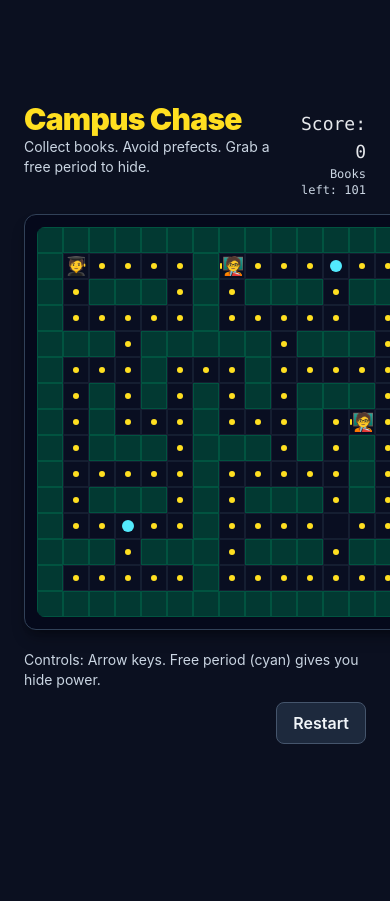
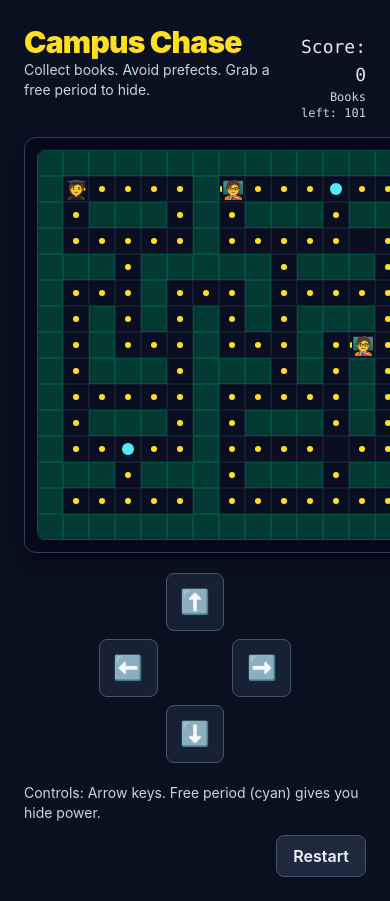
Before and after one commit to htmcharles/campus-chase, a Vue app: page / in a window 390 px wide. Shown: the top 901 px of the page. Before the commit the page ends 844 px from the top, so only its background shows below. Built offline with nearby package versions, Linux system fonts and the light colour scheme; the HTML template or start-up script is replaced by a standard one.

Commit message:
feat(mobile): add on-screen d-pad controls

```diff
--- a/src/App.vue
+++ b/src/App.vue
@@ -23,7 +23,7 @@
       </div>
 
       <div
-        class="mx-auto w-fit bg-slate-950/60 border border-slate-700 rounded-xl p-3 shadow-lg shadow-black/30"
+          class="mx-auto w-fit bg-slate-950/60 border border-slate-700 rounded-xl p-3 shadow-lg shadow-black/30"
       >
         <div
           class="rounded-lg overflow-hidden"
@@ -42,6 +42,46 @@
             <div v-if="isStudent(index)" class="text-[18px]" title="Student">🧑‍🎓</div>
             <div v-else-if="teacherAtIndex(index)" class="text-[18px]" title="Prefect">🧑‍🏫</div>
           </div>
+        </div>
+      </div>
+
+      <!-- Mobile controls -->
+      <div class="grid grid-cols-3 gap-2 w-48 mx-auto mt-5 sm:hidden">
+        <div class="col-start-2">
+          <button
+            class="bg-slate-800/70 active:bg-slate-700 p-3 rounded-lg w-full text-2xl border border-slate-600"
+            @click="setNextDirFromCode('ArrowUp')"
+            aria-label="Move up"
+          >
+            ⬆️
+          </button>
+        </div>
+        <div class="col-start-1 row-start-2">
+          <button
+            class="bg-slate-800/70 active:bg-slate-700 p-3 rounded-lg w-full text-2xl border border-slate-600"
+            @click="setNextDirFromCode('ArrowLeft')"
+            aria-label="Move left"
+          >
+            ⬅️
+          </button>
+        </div>
+        <div class="col-start-3 row-start-2">
+          <button
+            class="bg-slate-800/70 active:bg-slate-700 p-3 rounded-lg w-full text-2xl border border-slate-600"
+            @click="setNextDirFromCode('ArrowRight')"
+            aria-label="Move right"
+          >
+            ➡️
+          </button>
+        </div>
+        <div class="col-start-2 row-start-3">
+          <button
+            class="bg-slate-800/70 active:bg-slate-700 p-3 rounded-lg w-full text-2xl border border-slate-600"
+            @click="setNextDirFromCode('ArrowDown')"
+            aria-label="Move down"
+          >
+            ⬇️
+          </button>
         </div>
       </div>
 
@@ -232,19 +272,21 @@ function checkCollision() {
   endGame();
 }
 
+function setNextDirFromCode(code) {
+  let dx = 0;
+  let dy = 0;
+  if (code === "ArrowUp") dy = -1;
+  if (code === "ArrowDown") dy = 1;
+  if (code === "ArrowLeft") dx = -1;
+  if (code === "ArrowRight") dx = 1;
+  nextStudentDir.value = { dx, dy };
+}
+
 function handleKeydown(e) {
   if (gameOver.value || gameWon.value) return;
   if (!["ArrowUp", "ArrowDown", "ArrowLeft", "ArrowRight"].includes(e.code)) return;
   e.preventDefault();
-
-  let dx = 0;
-  let dy = 0;
-  if (e.code === "ArrowUp") dy = -1;
-  if (e.code === "ArrowDown") dy = 1;
-  if (e.code === "ArrowLeft") dx = -1;
-  if (e.code === "ArrowRight") dx = 1;
-
-  nextStudentDir.value = { dx, dy };
+  setNextDirFromCode(e.code);
 }
 
 function moveStudent() {
```
